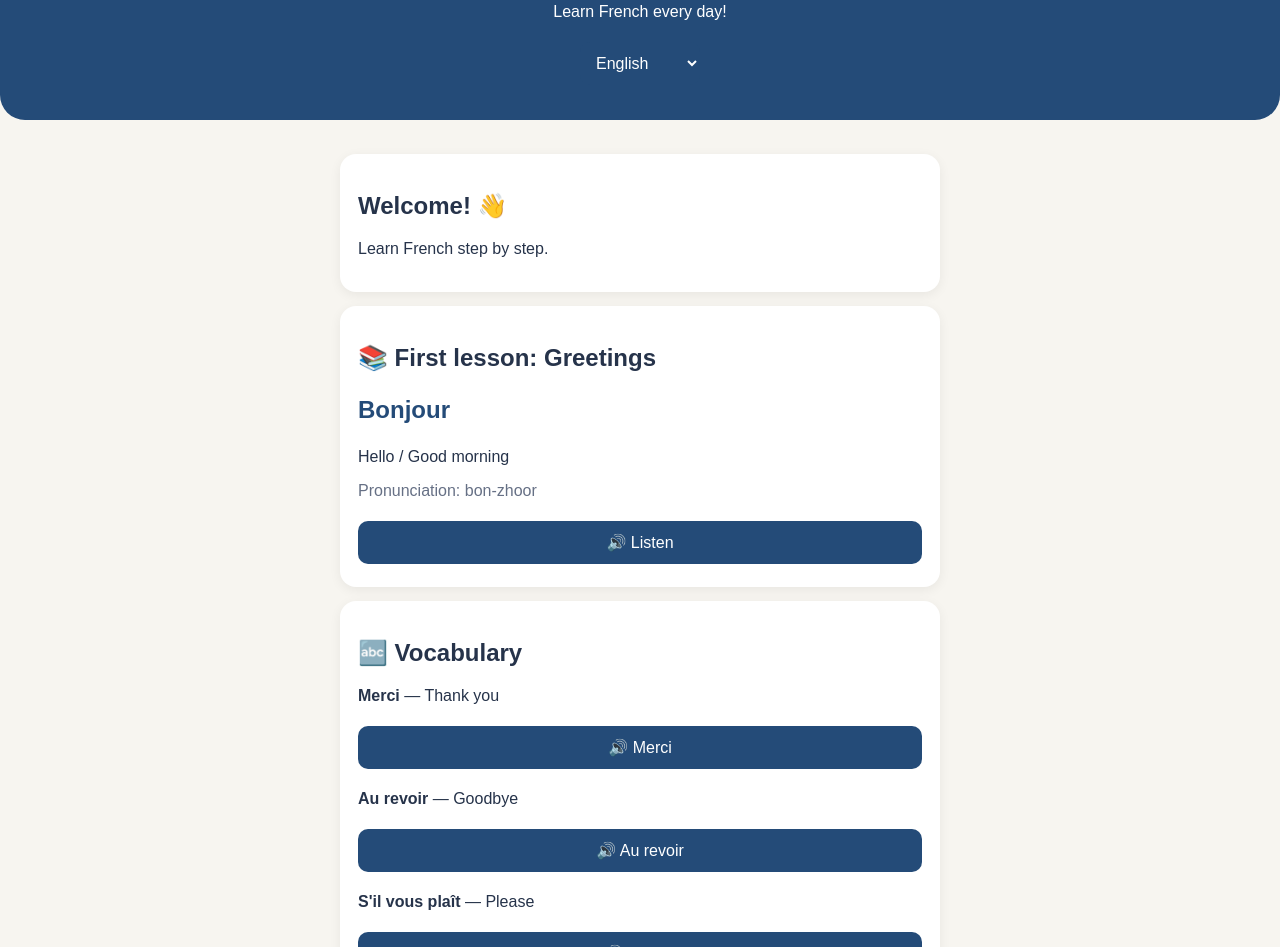
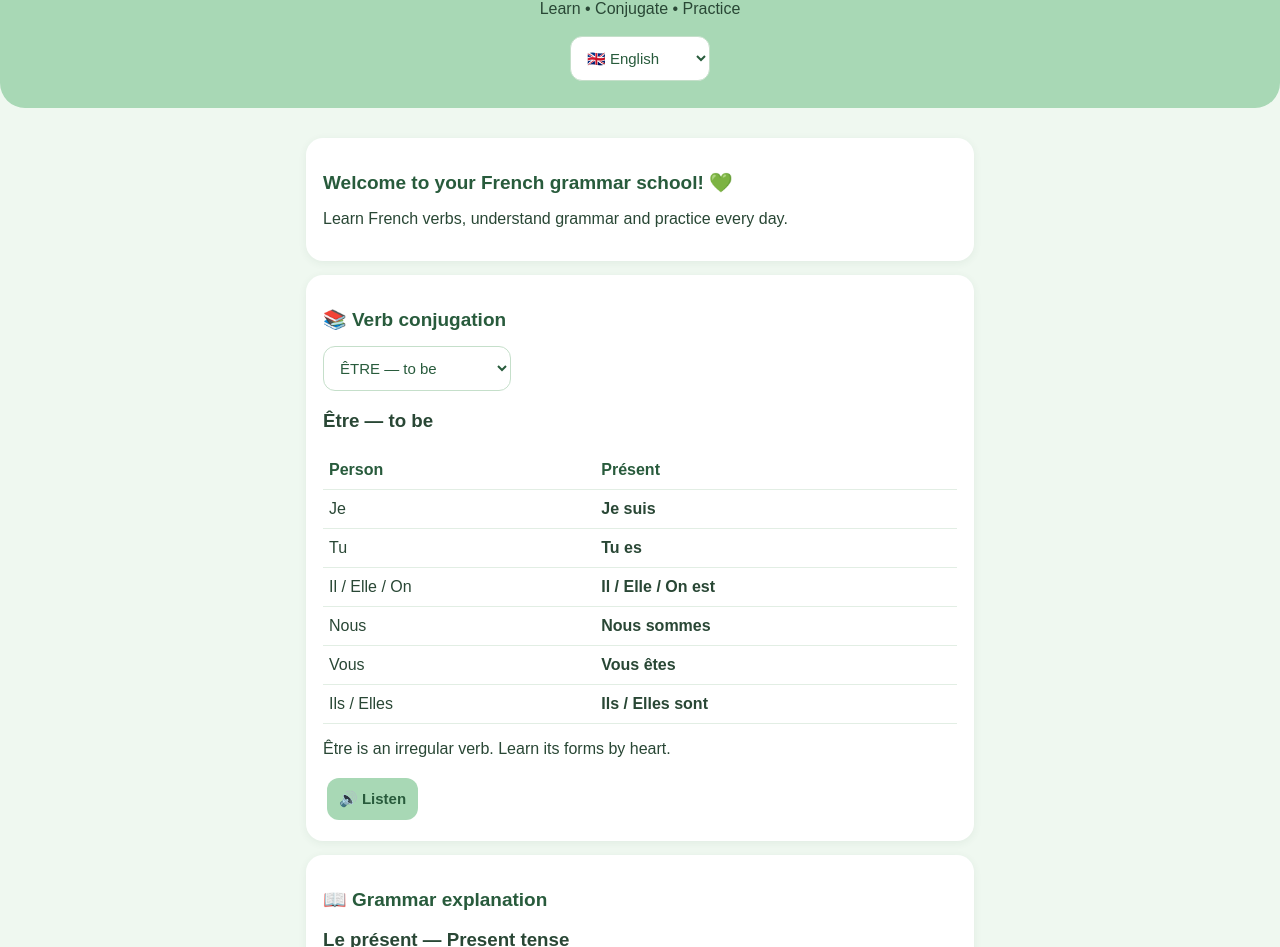
Before and after one commit to 5marish/bonjour-french, a plain HTML site: page index.html in a window 1280 px wide. Shown: the part 81-1028 px from the top of the page. Drawn offline with Linux system fonts and the light colour scheme.

Commit message:
Refactor index.html for improved layout and functionality
Updated HTML structure and styles for better layout and design. Improved language selection and added dynamic content rendering.

```diff
--- a/index.html
+++ b/index.html
@@ -3,155 +3,248 @@
 <html lang="en">
 <head>
 <meta charset="UTF-8">
-<meta name="viewport" content="width=device-width, initial-scale=1">
+<meta name="viewport" content="width=device-width, initial-scale=1.0">
 <title>Bonjour French 🇫🇷</title>
 <style>
+:root {
+  --green:#a8d8b5;
+  --dark:#285b3c;
+  --pale:#eff8f0;
+  --white:#ffffff;
+}
+* {box-sizing:border-box}
 body {
-  margin: 0;
-  font-family: Arial, sans-serif;
-  background: #f7f5f0;
-  color: #26334a;
+  margin:0;
+  font-family:Arial,sans-serif;
+  background:var(--pale);
+  color:#294735;
 }
 header {
-  background: #244b78;
-  color: white;
-  text-align: center;
-  padding: 30px 15px;
-  border-radius: 0 0 25px 25px;
+  background:var(--green);
+  padding:27px 18px;
+  text-align:center;
+  border-radius:0 0 25px 25px;
 }
-h1 { margin: 0; }
-main { padding: 20px; max-width: 600px; margin: auto; }
+header h1 {margin:0;color:var(--dark)}
+header p {margin-bottom:0}
+main {padding:16px;max-width:700px;margin:auto}
+select,button {
+  padding:12px;
+  border-radius:12px;
+  border:1px solid #c5dfca;
+  font-size:15px;
+}
+select {background:white;color:var(--dark)}
 .card {
-  background: white;
-  padding: 18px;
-  margin: 14px 0;
-  border-radius: 16px;
-  box-shadow: 0 3px 12px #00000010;
+  background:white;
+  padding:17px;
+  border-radius:17px;
+  margin:14px 0;
+  box-shadow:0 2px 9px #285b3c12;
 }
-button, select {
-  padding: 12px;
-  border: 0;
-  border-radius: 10px;
-  background: #244b78;
-  color: white;
-  font-size: 16px;
-  margin: 5px 0;
-  cursor: pointer;
+h2 {color:var(--dark);font-size:19px}
+button {
+  background:var(--green);
+  color:var(--dark);
+  border:0;
+  font-weight:bold;
+  margin:4px;
+  cursor:pointer;
 }
-button { width: 100%; }
-.word { font-size: 24px; color: #244b78; font-weight: bold; }
-.small { color: #667085; }
-#result { font-weight: bold; }
+button:hover {background:#91cba0}
+table {
+  width:100%;
+  border-collapse:collapse;
+  text-align:left;
+}
+td,th {
+  padding:10px 6px;
+  border-bottom:1px solid #e2eee4;
+}
+th {color:var(--dark)}
+.example {
+  background:var(--pale);
+  padding:12px;
+  border-radius:12px;
+  margin:8px 0;
+}
+#answer {font-weight:bold;margin-top:12px}
+footer {text-align:center;padding:25px;color:#66836d}
 </style>
 </head>
 <body>
-
 <header>
   <h1>Bonjour French 🇫🇷</h1>
-  <p>Learn French every day!</p>
-  <select id="language" onchange="changeLanguage()">
-    <option value="en">English</option>
-    <option value="uz">O‘zbekcha</option>
+  <p>Learn • Conjugate • Practice</p>
+  <br>
+  <select id="language" onchange="render()">
+    <option value="en">🇬🇧 English</option>
+    <option value="uz">🇺🇿 O‘zbekcha</option>
   </select>
 </header>
 
 <main>
-  <div class="card">
-    <h2 id="welcome">Welcome! 👋</h2>
-    <p id="intro">Learn French step by step.</p>
+<section class="card">
+  <h2 id="welcome"></h2>
+  <p id="intro"></p>
+</section>
+
+<section class="card">
+  <h2 id="verbTitle"></h2>
+  <select id="verb" onchange="showVerb()">
+    <option value="etre">ÊTRE — to be</option>
+    <option value="avoir">AVOIR — to have</option>
+    <option value="aller">ALLER — to go</option>
+    <option value="faire">FAIRE — to do/make</option>
+    <option value="parler">PARLER — to speak</option>
+    <option value="finir">FINIR — to finish</option>
+    <option value="prendre">PRENDRE — to take</option>
+    <option value="venir">VENIR — to come</option>
+  </select>
+  <h3 id="verbName"></h3>
+  <table>
+    <thead><tr><th>Person</th><th>Présent</th></tr></thead>
+    <tbody id="conjugation"></tbody>
+  </table>
+  <p id="verbExplanation"></p>
+  <button onclick="speakVerb()">🔊 Listen</button>
+</section>
+
+<section class="card">
+  <h2 id="grammarTitle"></h2>
+  <h3>Le présent — Present tense</h3>
+  <p id="grammarText"></p>
+  <div class="example">
+    <b>Je parle français.</b>
+    <p id="translation"></p>
   </div>
+</section>
 
-  <div class="card">
-    <h2 id="lessonTitle">📚 First lesson: Greetings</h2>
-    <p class="word">Bonjour</p>
-    <p id="meaning">Hello / Good morning</p>
-    <p class="small">Pronunciation: bon-zhoor</p>
-    <button onclick="speak('Bonjour')">🔊 Listen</button>
-  </div>
-
-  <div class="card">
-    <h2 id="wordsTitle">🔤 Vocabulary</h2>
-    <p><b>Merci</b> — <span id="merci">Thank you</span></p>
-    <button onclick="speak('Merci')">🔊 Merci</button>
-    <p><b>Au revoir</b> — <span id="bye">Goodbye</span></p>
-    <button onclick="speak('Au revoir')">🔊 Au revoir</button>
-    <p><b>S'il vous plaît</b> — <span id="please">Please</span></p>
-    <button onclick="speak('S il vous plaît')">🔊 Please</button>
-  </div>
-
-  <div class="card">
-    <h2 id="quizTitle">🧠 Quick quiz</h2>
-    <p id="question">What does Bonjour mean?</p>
-    <button onclick="answer(false)">Goodbye</button>
-    <button onclick="answer(true)">Hello</button>
-    <p id="result"></p>
-  </div>
-
-  <div class="card">
-    <h2 id="daily">🏆 Daily practice</h2>
-    <p id="practice">Learn three new French words today!</p>
-  </div>
+<section class="card">
+  <h2 id="quizTitle"></h2>
+  <p id="question"></p>
+  <div id="answers"></div>
+  <p id="answer"></p>
+</section>
 </main>
 
+<footer>Made with 💚 for French learners 🇫🇷</footer>
+
 <script>
-const translations = {
-  en: {
-    welcome:"Welcome! 👋",
-    intro:"Learn French step by step.",
-    lessonTitle:"📚 First lesson: Greetings",
-    meaning:"Hello / Good morning",
-    wordsTitle:"🔤 Vocabulary",
-    merci:"Thank you",
-    bye:"Goodbye",
-    please:"Please",
-    quizTitle:"🧠 Quick quiz",
-    question:"What does Bonjour mean?",
-    daily:"🏆 Daily practice",
-    practice:"Learn three new French words today!",
-    correct:"Correct! 🎉",
-    wrong:"Try again! 😊"
-  },
-  uz: {
-    welcome:"Xush kelibsiz! 👋",
-    intro:"Fransuz tilini bosqichma-bosqich o‘rganing.",
-    lessonTitle:"📚 Birinchi dars: Salomlashish",
-    meaning:"Salom / Xayrli tong",
-    wordsTitle:"🔤 Lug‘at",
-    merci:"Rahmat",
-    bye:"Xayr",
-    please:"Iltimos",
-    quizTitle:"🧠 Tezkor test",
-    question:"Bonjour nimani anglatadi?",
-    daily:"🏆 Kundalik mashq",
-    practice:"Bugun uchta yangi fransuzcha so‘z o‘rganing!",
-    correct:"To‘g‘ri! 🎉",
-    wrong:"Yana urinib ko‘ring! 😊"
-  }
+const data = {
+etre:{
+name:"Être — to be",
+rows:["suis","es","est","sommes","êtes","sont"],
+en:"Être is an irregular verb. Learn its forms by heart.",
+uz:"Être — noto‘g‘ri fe’l. Uning shakllarini yodlab oling."
+},
+avoir:{
+name:"Avoir — to have",
+rows:["ai","as","a","avons","avez","ont"],
+en:"Avoir means to have. It is also used to form the passé composé.",
+uz:"Avoir — ega bo‘lmoq. Passé composé zamonini tuzishda ham ishlatiladi."
+},
+aller:{
+name:"Aller — to go",
+rows:["vais","vas","va","allons","allez","vont"],
+en:"Aller is irregular. It is also used to form the futur proche.",
+uz:"Aller — bormoq. Futur proche zamonini tuzishda ham ishlatiladi."
+},
+faire:{
+name:"Faire — to do / make",
+rows:["fais","fais","fait","faisons","faites","font"],
+en:"Faire is used for activities, actions and weather expressions.",
+uz:"Faire faoliyatlar, harakatlar va ob-havo haqida gapirganda ishlatiladi."
+},
+parler:{
+name:"Parler — to speak",
+rows:["parle","parles","parle","parlons","parlez","parlent"],
+en:"Parler is a regular -ER verb. Remove -er and add the present endings.",
+uz:"Parler muntazam -ER fe’li. -er ni olib tashlab, hozirgi zamon qo‘shimchalarini qo‘shing."
+},
+finir:{
+name:"Finir — to finish",
+rows:["finis","finis","finit","finissons","finissez","finissent"],
+en:"Finir is a regular -IR verb. Notice the -iss- in nous, vous and ils forms.",
+uz:"Finir muntazam -IR fe’li. Nous, vous va ils shakllarida -iss- ga e’tibor bering."
+},
+prendre:{
+name:"Prendre — to take",
+rows:["prends","prends","prend","prenons","prenez","prennent"],
+en:"Prendre is an irregular verb. Its spelling changes in plural forms.",
+uz:"Prendre — noto‘g‘ri fe’l. Ko‘plik shakllarida yozilishi o‘zgaradi."
+},
+venir:{
+name:"Venir — to come",
+rows:["viens","viens","vient","venons","venez","viennent"],
+en:"Venir is irregular. Remember the different singular and plural stems.",
+uz:"Venir — noto‘g‘ri fe’l. Birlik va ko‘plik shakllaridagi o‘zgarishlarni yodlang."
+}
 };
 
-function changeLanguage() {
-  const lang = document.getElementById("language").value;
-  const t = translations[lang];
-  Object.keys(t).forEach(id => {
-    const el = document.getElementById(id);
-    if (el) el.textContent = t[id];
-  });
-  document.getElementById("result").textContent = "";
+const people = ["Je","Tu","Il / Elle / On","Nous","Vous","Ils / Elles"];
+
+function showVerb(){
+ const key=document.getElementById("verb").value;
+ const v=data[key];
+ document.getElementById("verbName").textContent=v.name;
+ document.getElementById("conjugation").innerHTML=
+ people.map((p,i)=>`<tr><td>${p}</td><td><b>${p} ${v.rows[i]}</b></td></tr>`).join("");
+ const lang=document.getElementById("language").value;
+ document.getElementById("verbExplanation").textContent=v[lang];
 }
-
-function answer(correct) {
-  const lang = document.getElementById("language").value;
-  document.getElementById("result").textContent =
-    correct ? translations[lang].correct : translations[lang].wrong;
+function speakVerb(){
+ const key=document.getElementById("verb").value;
+ const v=data[key];
+ const text=v.name+". "+v.rows.join(", ");
+ const speech=new SpeechSynthesisUtterance(text);
+ speech.lang="fr-FR";
+ speechSynthesis.speak(speech);
 }
-
-function speak(word) {
-  const speech = new SpeechSynthesisUtterance(word);
-  speech.lang = "fr-FR";
-  speech.rate = 0.85;
-  speechSynthesis.speak(speech);
+const words={
+en:{
+welcome:"Welcome to your French grammar school! 💚",
+intro:"Learn French verbs, understand grammar and practice every day.",
+verbTitle:"📚 Verb conjugation",
+grammarTitle:"📖 Grammar explanation",
+grammarText:"The present tense describes what happens now or regularly. For regular -ER verbs, remove -ER and add: e, es, e, ons, ez, ent.",
+translation:"I speak French.",
+quizTitle:"✏️ Quick quiz",
+question:"Choose the correct form: Je ___ français.",
+correct:"Correct! Très bien! 🎉",
+wrong:"Not quite. The correct answer is parle."
+},
+uz:{
+welcome:"Fransuz tili grammatikasiga xush kelibsiz! 💚",
+intro:"Fransuz fe’llarini o‘rganing, grammatikani tushuning va mashq qiling.",
+verbTitle:"📚 Fe’llar tuslanishi",
+grammarTitle:"📖 Grammatika tushuntirishi",
+grammarText:"Hozirgi zamon hozir yoki odatda sodir bo‘ladigan ishlarni ifodalaydi. Muntazam -ER fe’llarida -ER olib tashlanib, e, es, e, ons, ez, ent qo‘shiladi.",
+translation:"Men fransuz tilida gapiraman.",
+quizTitle:"✏️ Kichik test",
+question:"To‘g‘ri shaklni tanlang: Je ___ français.",
+correct:"To‘g‘ri! Très bien! 🎉",
+wrong:"Xato. To‘g‘ri javob: parle."
 }
+};
+function render(){
+ const lang=document.getElementById("language").value;
+ const d=words[lang];
+ ["welcome","intro","verbTitle","grammarTitle","grammarText","translation","quizTitle","question"].forEach(k=>{
+ document.getElementById(k).textContent=d[k];
+ });
+ document.getElementById("answers").innerHTML=
+ ["parle","parles","parlons"].map(x=>
+ `<button onclick="check('${x}')">${x}</button>`).join("");
+ document.getElementById("answer").textContent="";
+ showVerb();
+}
+function check(value){
+ const lang=document.getElementById("language").value;
+ document.getElementById("answer").textContent=
+ value==="parle"?words[lang].correct:words[lang].wrong;
+}
+render();
 </script>
-
 </body>
 </html>
```
